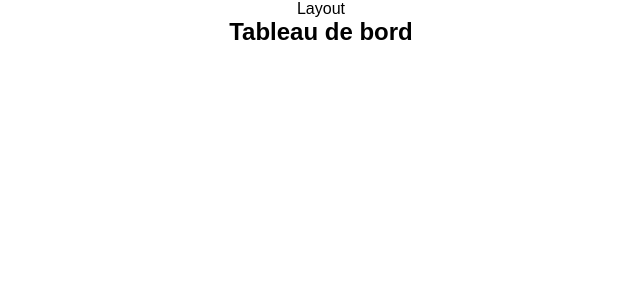
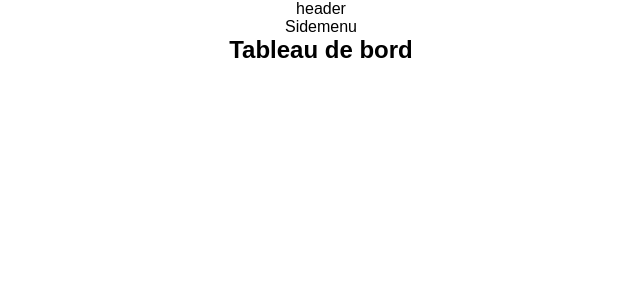
Before and after one commit to Manidoux41/testvite, a React (Vite) app: page /admin in a window 1280 px wide. Shown: the top 300 px of the page, without its empty margins (319-959 px from the left). Built offline with nearby package versions, Linux system fonts and the light colour scheme.

Commit message:
sylising admin pages

```diff
--- a/src/components/admin/Header.jsx
+++ b/src/components/admin/Header.jsx
@@ -3,7 +3,7 @@ import React from 'react'
 const Header = () => {
   return (
     <div className='AHeader'>
-
+      header
     </div>
   )
 }
--- a/src/components/admin/SideMenu.jsx
+++ b/src/components/admin/SideMenu.jsx
@@ -3,7 +3,7 @@ import React from 'react'
 const SideMenu = () => {
   return (
     <div className='SideMenu'>
-
+      Sidemenu
     </div>
   )
 }
--- a/src/pages/Admin/ALayout.jsx
+++ b/src/pages/Admin/ALayout.jsx
@@ -1,11 +1,19 @@
 import React from 'react'
 import { Outlet } from 'react-router-dom'
+
+import Header from '../../components/admin/Header'
+import SideMenu from '../../components/admin/SideMenu'
 
 const ALayout = () => {
   return (
     <div className='ALayout'>
-        Layout
-        <Outlet />
+        <Header />
+        <div id="admin">
+          <SideMenu />
+          <div id="admin__body">
+            <Outlet />
+          </div>
+        </div>
     </div>
   )
 }
```
